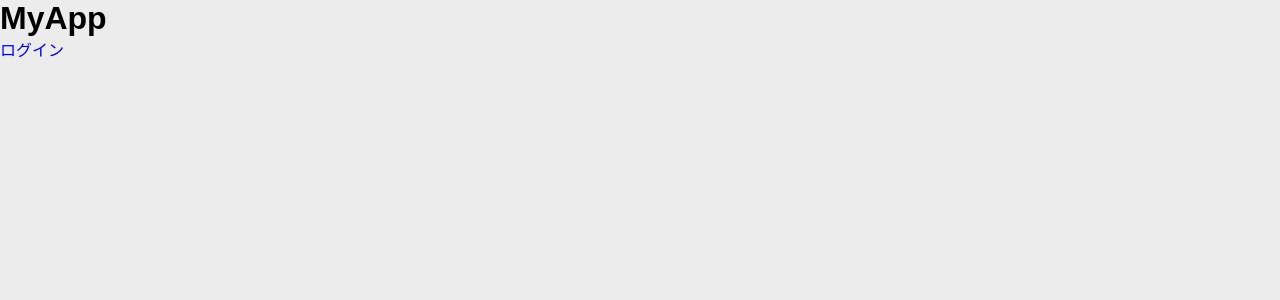
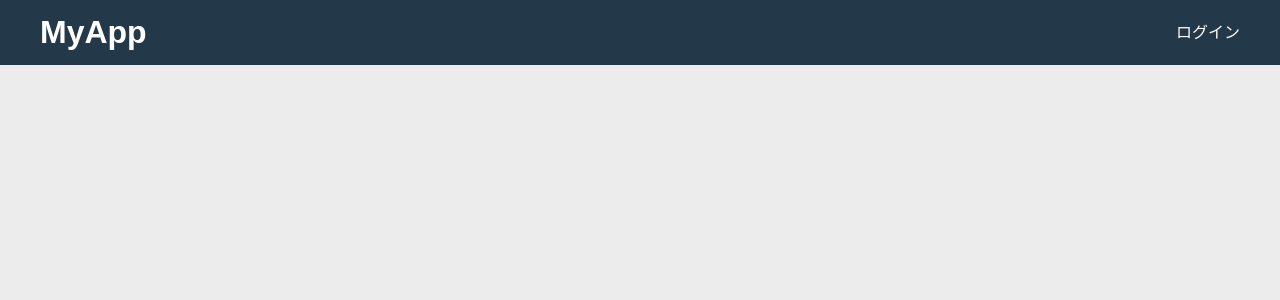
Before and after one commit to tsukiyama3/myapp, a PHP site: page /join/index.php in a window 1280 px wide. Shown: the top 300 px of the page. Run offline with PHP 8.4, Linux system fonts and the light colour scheme.

Commit message:
header部分のスタイリング

```diff
--- a/styles.css
+++ b/styles.css
@@ -26,3 +26,40 @@ a {
 }
 
 /* 共通 */
+
+/* header */
+
+header {
+  height: 65px;
+  width: 100%;
+  background-color: rgb(35, 57, 73);
+  position: fixed;
+  top: 0;
+  z-index: 1;
+}
+
+.header-left {
+  float: left;
+  width: 30%;
+  line-height: 65px;
+  padding-left: 40px;
+  color: #fff;
+}
+
+.header-right {
+  float: right;
+  width: 30%;
+  line-height: 65px;
+}
+
+.header-right a {
+  float: right;
+  margin-right: 40px;
+  color: #fff;
+}
+
+.header-right a:hover {
+  opacity: .3;
+}
+
+/* header */
```
